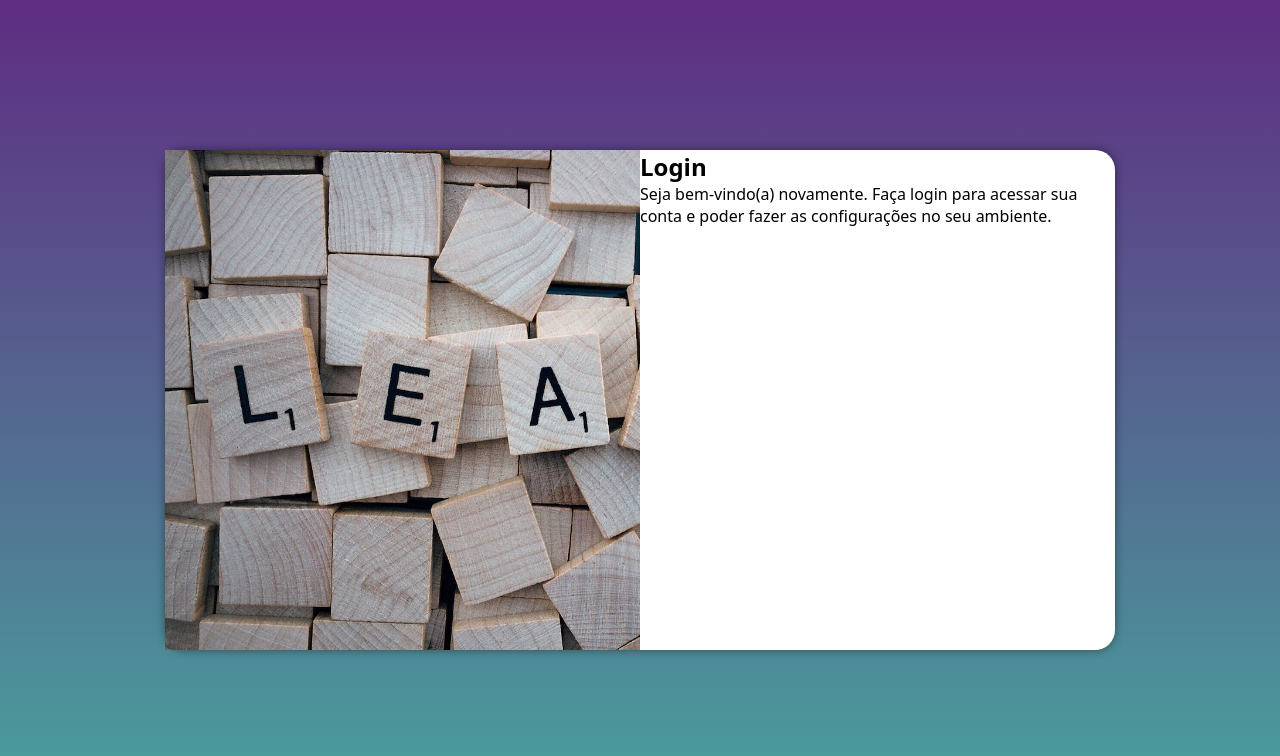
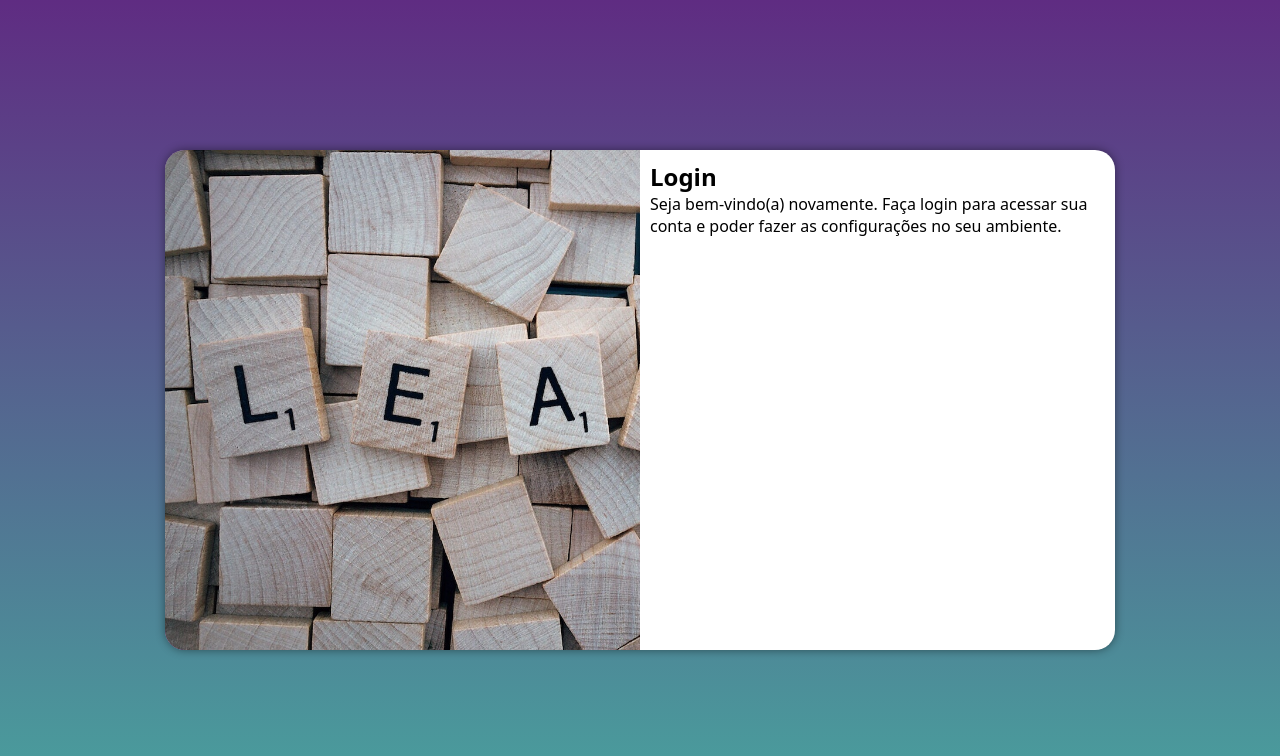
Before and after one commit to ASFDGSDJKHJSDJK/projeto-login, a plain HTML site: page index.html in a window 1280 px wide. Drawn offline with Linux system fonts and the light colour scheme.

Commit message:
estilo principal

```diff
--- a/estilos/style.css
+++ b/estilos/style.css
@@ -30,6 +30,8 @@ section#login{
      top: 50%;
      left: 50%;
      transform: translate(-50%, -50%);
+     overflow: hidden;
+
      background-color: white;
      width: 250px;
      height: 500px;
@@ -48,6 +50,7 @@ section#login >div#imagem{
      height: 200px;
 }
 
+section#login > div#formulario{
      display: block;
      padding: 10px;
 }
```
